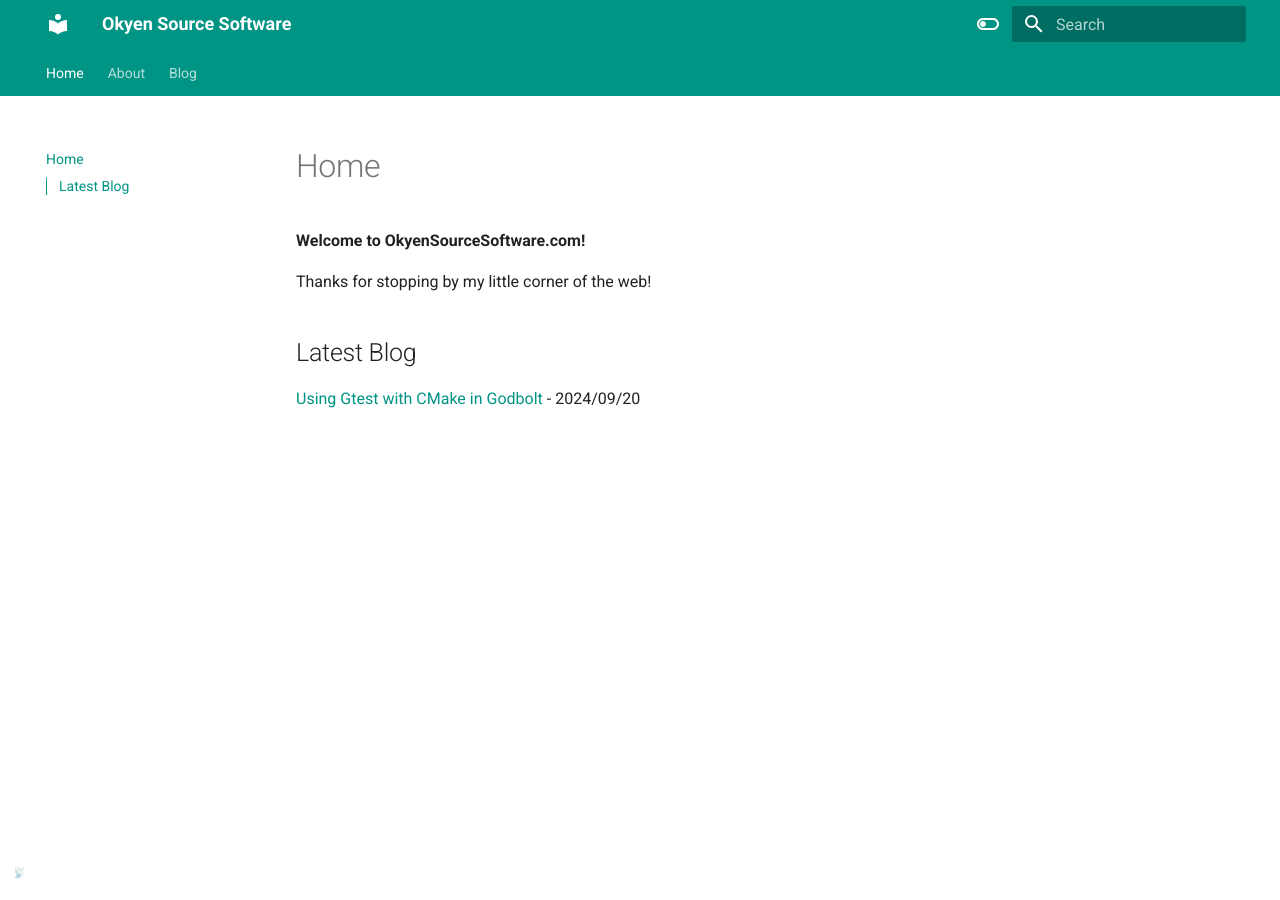
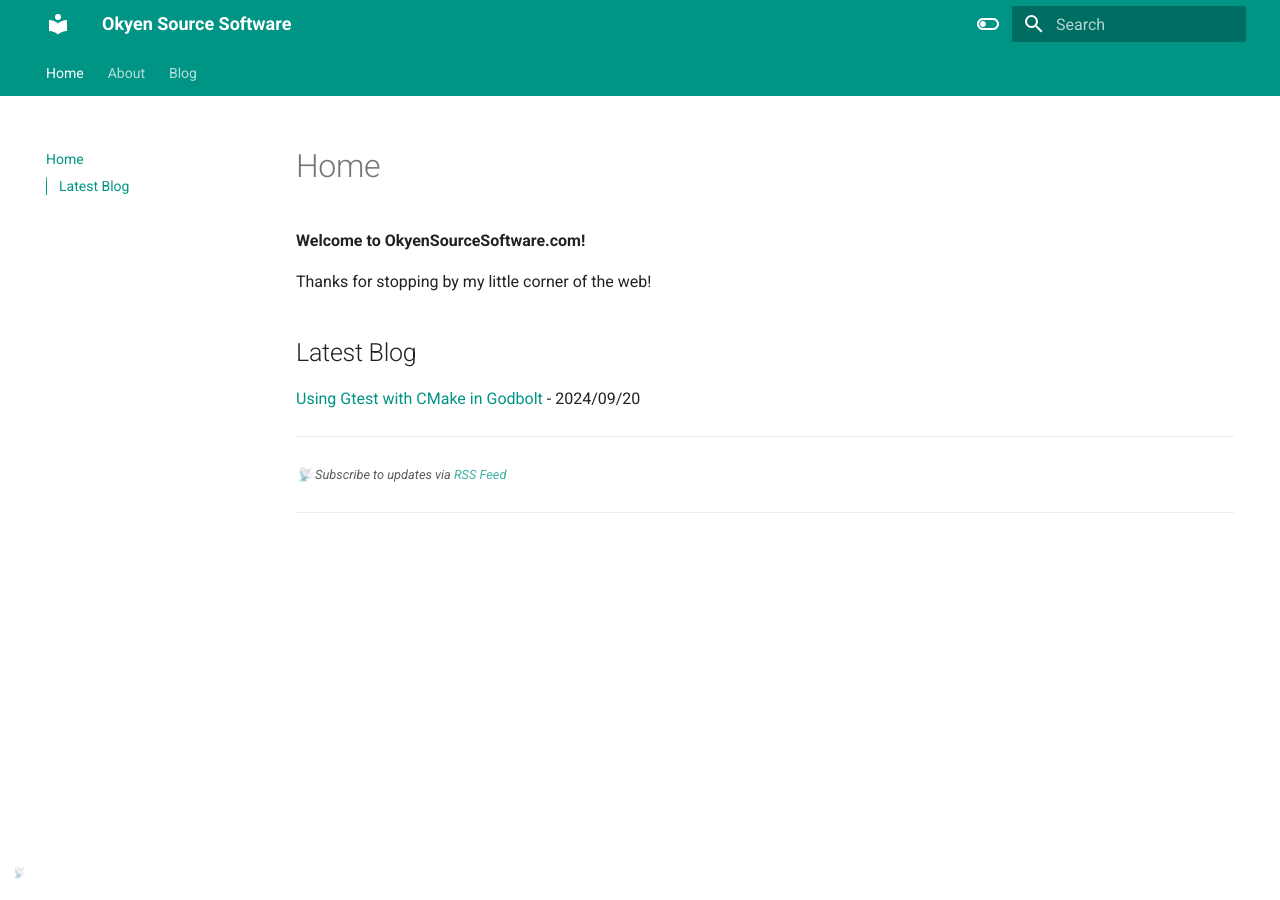
Before and after one commit to mokyen/okyensourcesoftware, an MkDocs documentation site: the page built from docs/index.md, in a window 1280 px wide. Built offline with MkDocs 1.6.1 and Material for MkDocs 9.7.7, drawn with Linux system fonts in a browser that asks for light colours.

Commit message:
Update main.html
moved RSS code outside of the conditional block for comments

```diff
--- a/overrides/main.html
+++ b/overrides/main.html
@@ -22,11 +22,11 @@
         async>
     </script>
     <div class="giscus"></div>
+  {% endif %}
 
   <div class="md-typeset">
     <hr>
     <p><small><em>📡 Subscribe to updates via <a href="/feed_rss_created.xml">RSS Feed</a></em></small></p>
     <hr>
   </div>
-{% endif %}
 {% endblock %}
```
Lines whose indentation alone changed are shown as unchanged.
